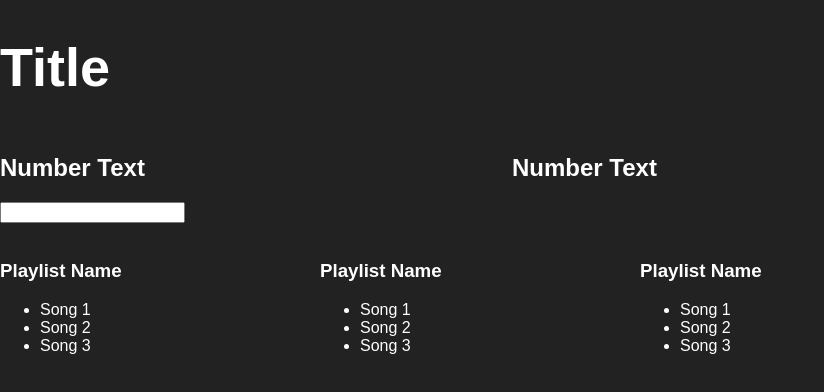
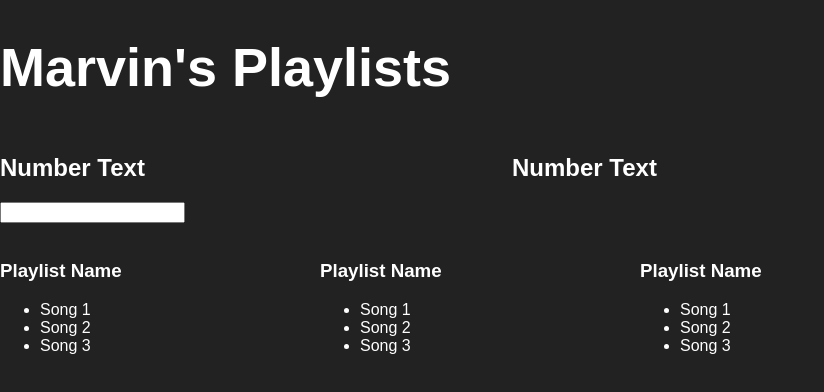
Before and after one commit to yOoMarvin/better-playlists, a React (Create React App) app: page / in a window 1280 px wide. Shown: the top 392 px of the page, without its empty margins (0-824 px from the left). Built offline with nearby package versions, Linux system fonts and the light colour scheme.

Commit message:
Playaround with fake data and populating components

```diff
--- a/src/App.js
+++ b/src/App.js
@@ -5,6 +5,12 @@ let defaultStyle = {
   color: '#fff'
 }
 
+// Fake Data here
+let fakeServerData = {
+  user: {
+    name: 'Marvin'
+  }
+};
 
 class Aggregate extends Component {
   render() {
@@ -47,12 +53,21 @@ class Playlist extends Component {
 
 
 class App extends Component {
+  constructor() {
+    super()
+    this.state = {serverData: {}}
+  }
+  componentDidMount() {
+    this.setState({serverData: fakeServerData});
+  }
   render() {
     let name = 'Marvin'
     let headerStyle = {color: 'red', 'font-size': '40px'}
     return (
       <div className="App">
-        <h1>Title</h1>
+        <h1 style={{... defaultStyle, 'font-size': '54px'}}>
+          {this.state.serverData.user && this.state.serverData.user.name}'s Playlists
+        </h1>
         <Aggregate />
         <Aggregate />
         <Filter />
```
